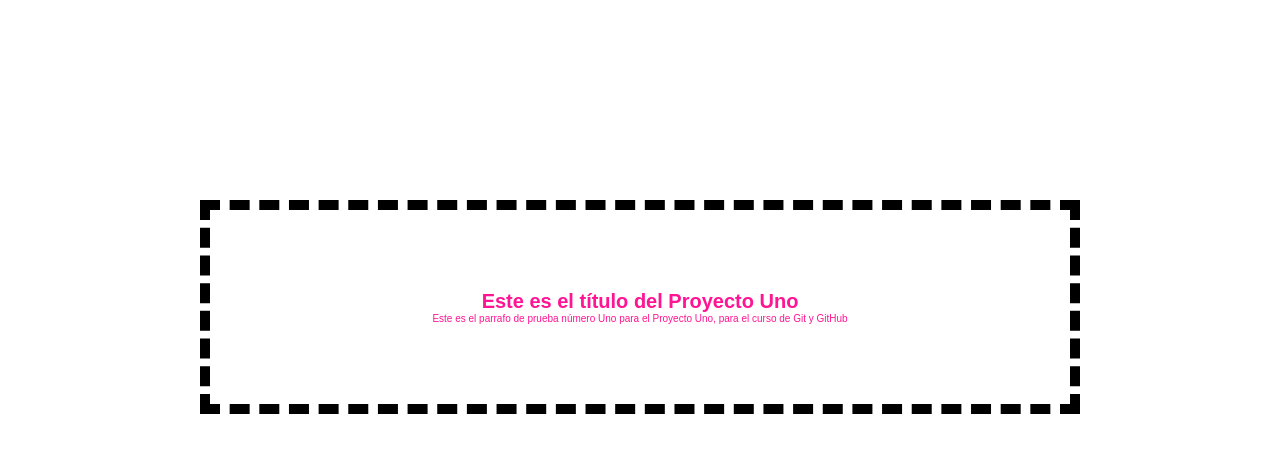
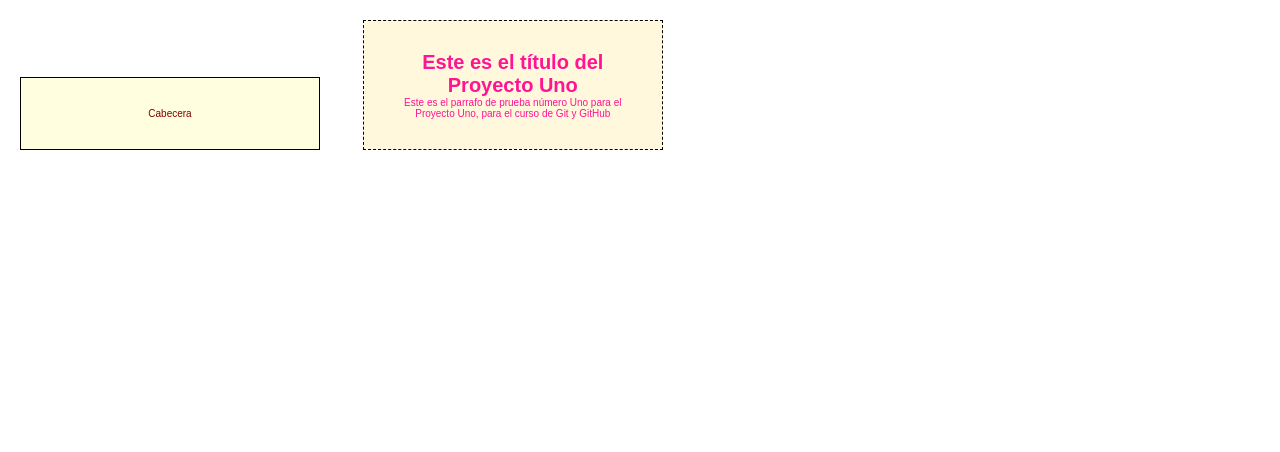
Before and after one commit to tutinjg/git-proyecto_01, a plain HTML site: page index.html in a window 1280 px wide. Drawn offline with Linux system fonts and the light colour scheme.

Commit message:
Este es el segun commit del clon, en donde agrego la rama caabecera y agrego la cabecera en el html y css

```diff
--- a/index.html
+++ b/index.html
@@ -8,6 +8,9 @@
     <title>Proyecto Uno</title>
 </head>
 <body>
+    <div class="cabecera">
+        <p>Cabecera</p>
+    </div>
     <div class="container">
         <h1>Este es el título del Proyecto Uno</h1>
         <p>Este es el parrafo de prueba número Uno para el Proyecto Uno, para el curso de Git y GitHub</p>
--- a/style.css
+++ b/style.css
@@ -11,10 +11,22 @@ body {
     font-family: Arial, Helvetica, sans-serif;
     align-items: center;
 }
-.container {
-    margin: 20rem;
-    padding: 8rem;
-    border: 1rem dashed black;
+div {
+    display: inline-block;
+    width: 30rem;
+    height: auto;
+    margin: 2rem;
+    padding: 3rem;
     align-items: center;
     text-align: center;
 }
+.cabecera {
+    background-color: lightyellow;
+    color: maroon;
+    border: 0.1rem solid black;
+
+}
+.container {
+    border: 0.1rem dashed black;
+    background-color: cornsilk;
+}
```
